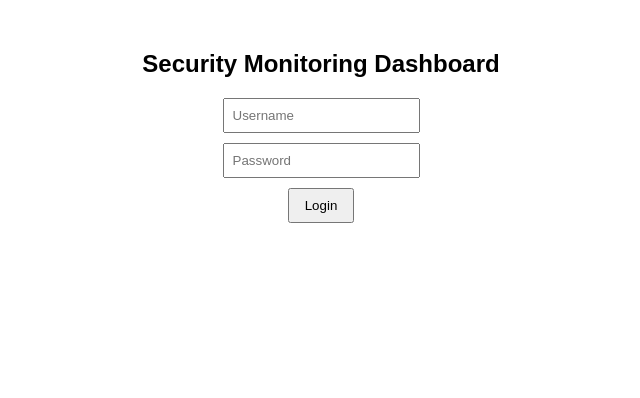
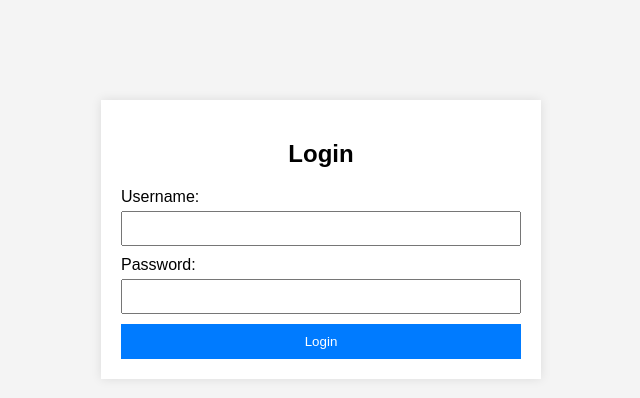
Before and after one commit to monxcode/Security-Monitoring, a Flask app: template templates/login.html in a window 1280 px wide. Shown: the top 398 px of the page, without its empty margins (319-959 px from the left). Run offline with Flask 3, Linux system fonts and the light colour scheme; the template is opened without the code that fills it, so the values that code supplies are empty; parts of the project's set-up code (start-up, migrations or seed data) failed here and were passed over.

Commit message:
reupload new files

```diff
--- a/requirements.txt
+++ b/requirements.txt
@@ -1,2 +1,4 @@
-flask
-flask_sqlalchemy
+# requirements.txt
+Flask==2.3.3
+Flask-SQLAlchemy==3.1.1
+Werkzeug==2.3.7
--- a/run.py
+++ b/run.py
@@ -1,6 +1,7 @@
+# run.py
 from app import create_app
 
 app = create_app()
 
-if __name__ == "__main__":
-    app.run(debug=True)
+if __name__ == '__main__':
+    app.run(debug=False)
--- a/static/css/style.css
+++ b/static/css/style.css
@@ -1,16 +1,42 @@
+/* static/css/style.css */
 body {
-    font-family: Arial;
+    font-family: Arial, sans-serif;
+    background-color: #f4f4f4;
+    margin: 0;
+    padding: 0;
+}
+.container {
+    width: 400px;
+    margin: 100px auto;
+    background: #fff;
+    padding: 20px;
+    box-shadow: 0 0 10px rgba(0,0,0,0.1);
+}
+h2 {
     text-align: center;
-    margin-top: 50px;
 }
-
+label {
+    display: block;
+    margin-bottom: 5px;
+}
 input {
-    display: block;
-    margin: 10px auto;
+    width: 100%;
     padding: 8px;
+    margin-bottom: 10px;
+    box-sizing: border-box;
 }
-
 button {
-    padding: 8px 15px;
+    width: 100%;
+    padding: 10px;
+    background-color: #007BFF;
+    color: #fff;
+    border: none;
     cursor: pointer;
 }
+button:hover {
+    background-color: #0056b3;
+}
+.error {
+    color: red;
+    text-align: center;
+}
--- a/static/js/script.js
+++ b/static/js/script.js
@@ -1 +1,3 @@
-console.log("Security Monitoring App Loaded");
+// static/js/script.js
+// Placeholder for any future client-side functionality
+console.log('Security Monitoring App loaded');
--- a/templates/layout.html
+++ b/templates/layout.html
@@ -1,11 +1,15 @@
+<!-- templates/layout.html -->
 <!DOCTYPE html>
-<html>
+<html lang="en">
 <head>
-    <title>Security Monitoring App</title>
-    <link rel="stylesheet" href="/static/css/style.css">
+    <meta charset="UTF-8">
+    <title>Security Monitoring</title>
+    <link rel="stylesheet" href="{{ url_for('static', filename='css/style.css') }}">
+    <script src="{{ url_for('static', filename='js/script.js') }}" defer></script>
 </head>
 <body>
-    <h2>Security Monitoring Dashboard</h2>
-    {% block content %}{% endblock %}
+    <div class="container">
+        {% block content %}{% endblock %}
+    </div>
 </body>
 </html>
--- a/templates/login.html
+++ b/templates/login.html
@@ -1,9 +1,17 @@
+<!-- templates/login.html -->
 {% extends "layout.html" %}
-
 {% block content %}
-<form method="POST">
-    <input type="text" name="username" placeholder="Username" required>
-    <input type="password" name="password" placeholder="Password" required>
+<h2>Login</h2>
+{% if error %}<p class="error">{{ error }}</p>{% endif %}
+<form method="post">
+    <div>
+        <label for="username">Username:</label>
+        <input type="text" id="username" name="username" required>
+    </div>
+    <div>
+        <label for="password">Password:</label>
+        <input type="password" id="password" name="password" required>
+    </div>
     <button type="submit">Login</button>
 </form>
 {% endblock %}
```
Also changed, not shown: app/__init__.py (+25 -12 lines), app/auth.py (+18 -14 lines), app/config.py (+7 -1 lines), app/logger.py (+37 -11 lines), app/models.py (+7 -4 lines), app/routes.py (+34 -34 lines), templates/dashboard.html (+4 -6 lines), README.md (added).
